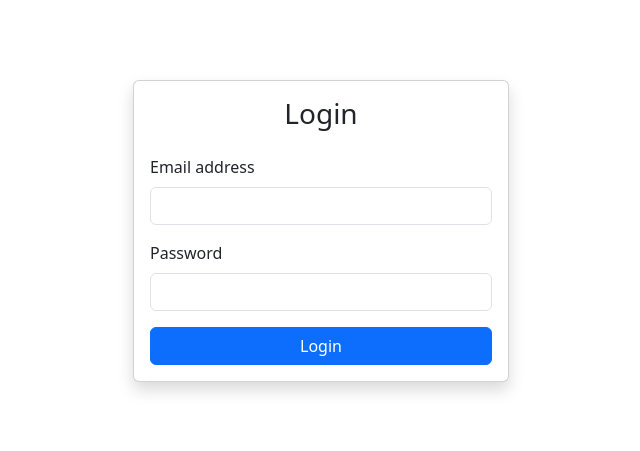
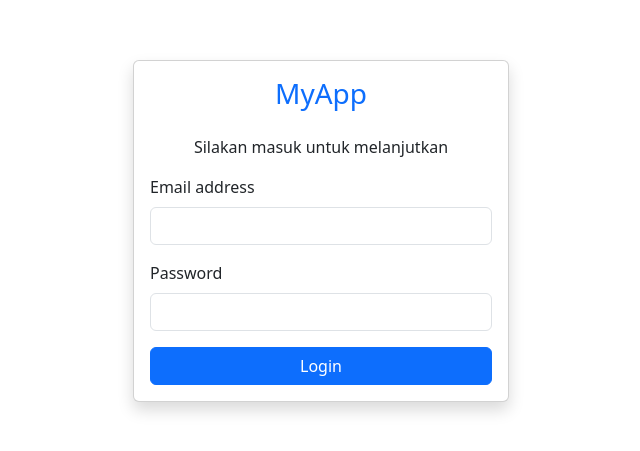
Before and after one commit to hadziqmtqn/reactfirst, a React (Create React App) app: page /login in a window 1280 px wide. Shown: the part 169-620 px from the top of the page, without its empty margins (319-959 px from the left). Built offline with nearby package versions, Linux system fonts and the light colour scheme; no server answers.

Commit message:
Enhance Login and Navbar components: integrate AppInfoContext for dynamic app name and logo; refactor Navbar for improved profile management with dropdown

```diff
--- a/src/auth/Login.js
+++ b/src/auth/Login.js
@@ -2,8 +2,12 @@ import React, {useEffect, useState} from "react";
 import axios from "axios";
 import { useNavigate } from "react-router-dom";
 import Swal from 'sweetalert2';
+import { useAppInfo } from "../context/AppInfoContext";
 
 function Login() {
+    const { appName, appLogo } = useAppInfo();
+
+    // State untuk menyimpan input email, password, error, dan loading
     const [email, setEmail] = useState('');
     const [password, setPassword] = useState('');
     const [error, setError] = useState({});
@@ -59,7 +63,20 @@ function Login() {
         >
             <div className="card shadow w-100">
                 <div className="card-body">
-                    <h3 className="mb-4 text-center">Login</h3>
+                    <h3 className="mb-4 text-center">
+                        <a href="/" className="text-decoration-none">
+                            {appLogo && (
+                                <img
+                                    src={appLogo}
+                                    alt="Logo"
+                                    width="50"
+                                    className="mb-2 me-2"
+                                />
+                            )}
+                            {appName || "MyApp"}
+                        </a>
+                    </h3>
+                    <p className="text-center">Silakan masuk untuk melanjutkan</p>
                     <form onSubmit={handleSubmit} noValidate>
                         <div className="mb-3">
                             <label htmlFor="email" className="form-label">Email address</label>
--- a/src/context/AppInfoContext.js
+++ b/src/context/AppInfoContext.js
@@ -12,9 +12,7 @@ export function AppInfoProvider({ children }) {
     useEffect(() => {
         async function fetchAppInfo() {
             try {
-                const token = localStorage.getItem("token");
-                const headers = token ? { Authorization: `Bearer ${token}` } : {};
-                const res = await axios.get(`${API_URL}/app`, { headers });
+                const res = await axios.get(`${API_URL}/app`);
 
                 if (res.data.success && res.data.data) {
                     setInfo({
--- a/src/template/Navbar.js
+++ b/src/template/Navbar.js
@@ -6,6 +6,8 @@ import Container from "react-bootstrap/Container";
 import Navbar from "react-bootstrap/Navbar";
 import Nav from "react-bootstrap/Nav";
 import Button from "react-bootstrap/Button";
+import Dropdown from "react-bootstrap/Dropdown";
+import DropdownButton from "react-bootstrap/DropdownButton";
 import { useAppInfo } from "../context/AppInfoContext";
 
 function AppNavbar() {
@@ -69,11 +71,17 @@ function AppNavbar() {
                             </>
                         )}
                     </Nav>
+                    {/* <Navbar.Text>
+                        Signed in as: <a href="#login">Mark Otto</a>
+                    </Navbar.Text> */}
                     <Nav>
                         {token ? (
-                            <Button variant="outline-warning" onClick={handleLogout}>
-                                Logout
-                            </Button>
+                            <DropdownButton title="Profile" id="basic-nav-dropdown">
+                                <Dropdown.Item as={NavLink} to="/profile">My Profile</Dropdown.Item>
+                                <Dropdown.Item as={NavLink} to="/settings">Settings</Dropdown.Item>
+                                <Dropdown.Divider />
+                                <Dropdown.Item as="button" className="text-danger" onClick={handleLogout}>Logout</Dropdown.Item>
+                            </DropdownButton>
                         ) : (
                             <Button as={NavLink} to="/login" variant="outline-success">
                                 Login
```
